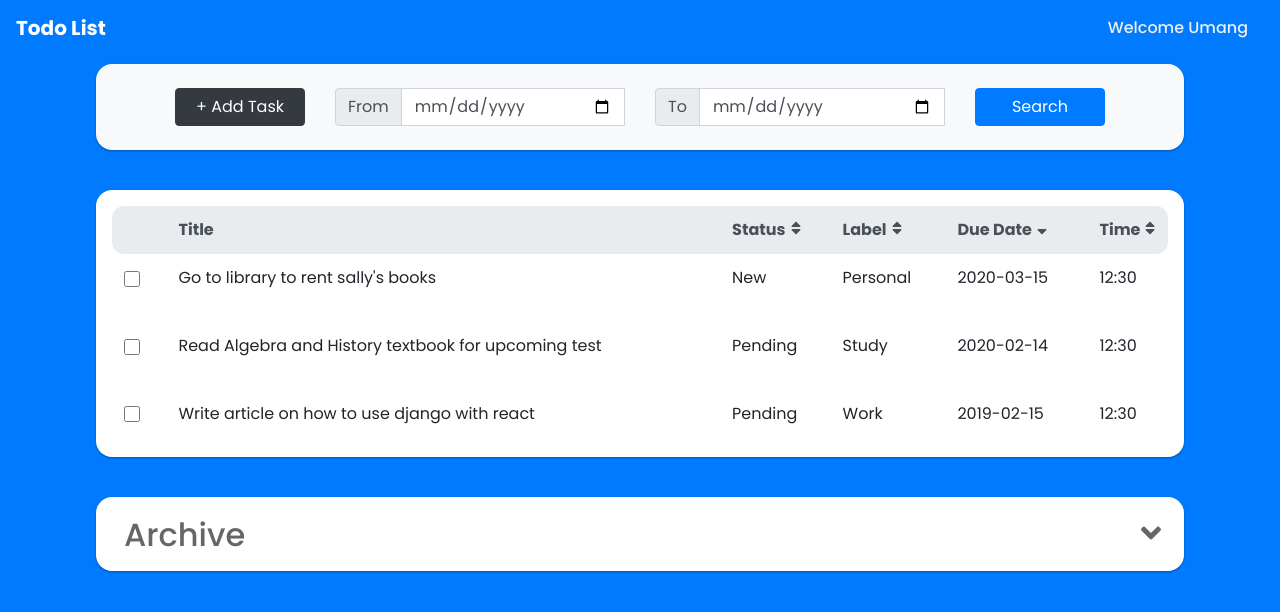
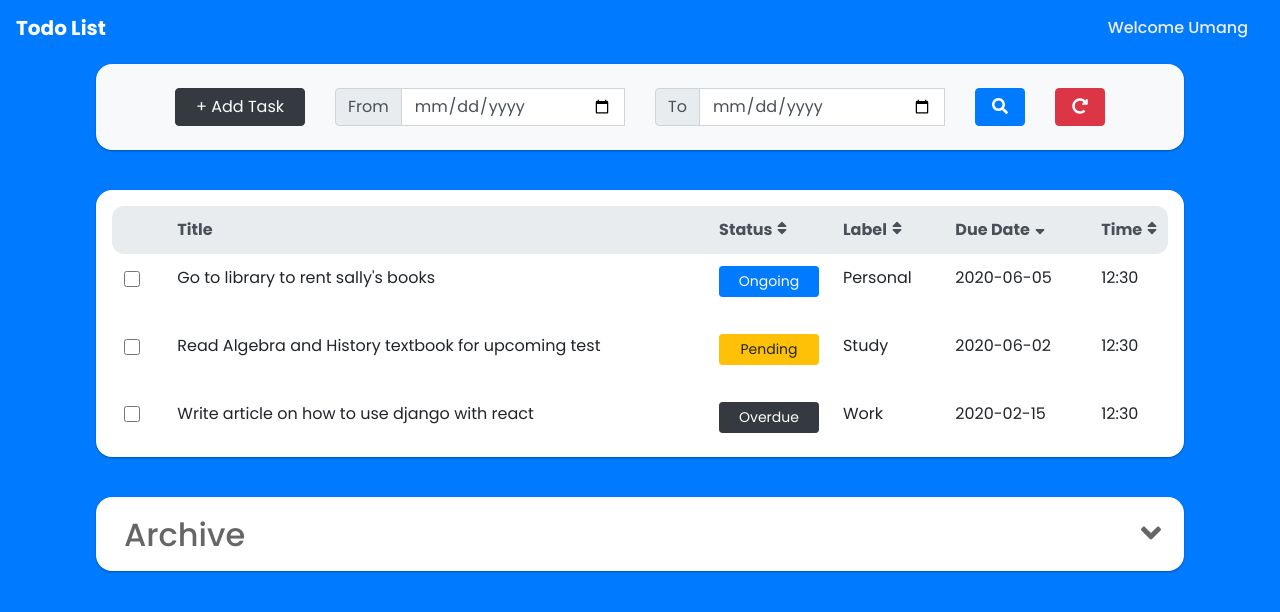
Before and after one commit to Umanggpt3/Todo-List, a React (Create React App) app in the folder todo-list/: page / in a window 1280 px wide. Shown: the top 612 px of the page. Built offline with nearby package versions, Linux system fonts and the light colour scheme.

Commit message:
Added Search Functionality. Also UI Changes

```diff
--- a/todo-list/src/Components/AddTask/AddTask.js
+++ b/todo-list/src/Components/AddTask/AddTask.js
@@ -14,7 +14,7 @@ class Addtask extends React.Component {
             item: {
                 id: "",
                 description: "",
-                status: "New",
+                status: "Ongoing",
                 label: "",
                 date: "",
                 time: ""
@@ -39,7 +39,7 @@ class Addtask extends React.Component {
             let newitem = {
                 id: "",
                 description: "",
-                status: "New",
+                status: "Ongoing",
                 label: "",
                 date: "",
                 time: ""
--- a/todo-list/src/Components/Navbar/Navbar.css
+++ b/todo-list/src/Components/Navbar/Navbar.css
@@ -31,6 +31,12 @@
     color: #eeeeee !important;
 }
 
+.search-btn svg {
+    position: relative !important;
+    margin-top: 0px !important;
+    margin-left: 0px !important;
+}
+
 @media screen and (max-width: 576px) {
     .fixedTop-2 {
         padding-top: 1vh !important;
--- a/todo-list/src/Components/Navbar/Navbar.js
+++ b/todo-list/src/Components/Navbar/Navbar.js
@@ -5,10 +5,81 @@ import Nav from 'react-bootstrap/Nav';
 import Form from 'react-bootstrap/Form';
 import Col from 'react-bootstrap/Col';
 import InputGroup from 'react-bootstrap/InputGroup';
-import Row from 'react-bootstrap/Row';
+import { FontAwesomeIcon } from '@fortawesome/react-fontawesome';
+import { faSearch , faRedoAlt } from '@fortawesome/free-solid-svg-icons';
 import './Navbar.css';
 
-const navbar = (props) => {
+class NavbarAbove extends React.Component {
+
+    constructor(props) {
+        super(props);
+        this.state = {
+            fromDate: "",
+            toDate: "",
+            validated: false
+        }
+    }
+
+    setValidated = (val) => {
+        this.setState({
+            validated: val
+        })
+    }
+
+    handleSubmit = (event) => {
+        const form = event.currentTarget;
+        event.preventDefault();
+
+        let fDate = new Date(this.state.fromDate + " 00:00:00");
+        let tDate = new Date(this.state.toDate + " 00:00:00");
+
+        let daysDiff = (tDate.getTime() - fDate.getTime()) / (1000 * 3600 * 24);
+        console.log(daysDiff);
+        if (form.checkValidity() === false || (daysDiff < 0 && daysDiff !== "NaN")) {
+            console.log("In here");
+            event.stopPropagation();
+
+            if(daysDiff < 0) {
+                this.setValidated(false);
+                alert("Select The Dates Properly.");
+            } else {
+                this.setValidated(true);
+            }
+
+        } else {
+            this.props.searchFunction(this.state.fromDate, this.state.toDate);
+            this.setValidated(false);
+        }
+    }
+
+    handleReset = (event) => {
+        this.setState({
+            fromDate: "",
+            toDate: ""
+        });
+
+        this.setValidated(false);
+        this.props.searchFunction(this.state.fromDate, this.state.toDate, 0);
+    }
+
+    handleInputChange = (event) => {
+        const target = event.target;
+        const name = target.name;
+        let value;
+        if(name === "fromDate") {
+            value = target.value;
+            this.setState({
+                fromDate: value
+            });
+        } else if(name === "toDate") {
+            value = target.value;
+            this.setState({
+                toDate: value
+            });
+        }
+    }
+
+    render() {
         return (
             <div>
                 <Navbar collapseOnSelect expand="sm" bg="primary" variant="dark" fixed="top" className="fixedTop-1">
@@ -21,19 +92,27 @@ const navbar = (props) => {
                     <Navbar.Toggle aria-controls="responsive-navbar-nav" />
                     <Navbar.Collapse id="responsive-navbar-nav">
                         <Nav className="nav-2 mx-auto">
-                        <Form as={Row}>
+                            <Form
+                                noValidate
+                                validated={this.state.validated}
+                                onSubmit={this.handleSubmit}
+                                onReset={this.handleReset}
+                                className="row"
+                            >
                                 <Form.Group as={Col} lg="2" controlId="validationDate">
-                                <Button className="addtask-btn btn-block" variant="dark" onClick={props.toggleModal}>+ Add Task</Button>
+                                    <Button className="addtask-btn btn-block" variant="dark" onClick={this.props.toggleModal}>+ Add Task</Button>
                                 </Form.Group>
-                            <Form.Group as={Col} lg="4" controlId="validationDate">
+                                <Form.Group as={Col} lg="4" controlId="validationFromDate">
                                 <InputGroup>
                                     <InputGroup.Prepend>
-                                    <InputGroup.Text id="inputGroupPrepend">From</InputGroup.Text>
+                                        <InputGroup.Text id="inputGroupPrepend1">From</InputGroup.Text>
                                     </InputGroup.Prepend>
                                     <Form.Control
                                         type="date"
-                                    name="date"
-                                    aria-describedby="inputGroupPrepend"
+                                        name="fromDate"
+                                        value={this.state.fromDate}
+                                        onChange={this.handleInputChange}
+                                        aria-describedby="inputGroupPrepend1"
                                         required
                                     />
                                     <Form.Control.Feedback type="invalid">
@@ -44,15 +123,17 @@ const navbar = (props) => {
                                     </Form.Control.Feedback>
                                 </InputGroup>
                                 </Form.Group>
-                            <Form.Group as={Col} lg="4" controlId="validationDate">
+                                <Form.Group as={Col} lg="4" controlId="validationToDate">
                                 <InputGroup>
                                     <InputGroup.Prepend>
-                                    <InputGroup.Text id="inputGroupPrepend">To</InputGroup.Text>
+                                        <InputGroup.Text id="inputGroupPrepend2">To</InputGroup.Text>
                                     </InputGroup.Prepend>
                                     <Form.Control
                                         type="date"
-                                    name="date"
-                                    aria-describedby="inputGroupPrepend"
+                                        name="toDate"
+                                        value={this.state.toDate}
+                                        onChange={this.handleInputChange}
+                                        aria-describedby="inputGroupPrepend2"
                                         required
                                     />
                                     <Form.Control.Feedback type="invalid">
@@ -63,8 +144,15 @@ const navbar = (props) => {
                                     </Form.Control.Feedback>
                                 </InputGroup>
                                 </Form.Group>
-                            <Form.Group as={Col} lg="2" controlId="validationDate">
-                                <Button className="search-btn btn-block" variant="primary" type="submit">Search</Button>
+                                <Form.Group as={Col} lg="1" controlId="validationDate">
+                                    <Button className="search-btn btn-block" variant="primary" type="submit">
+                                        <FontAwesomeIcon icon={faSearch}></FontAwesomeIcon>
+                                    </Button>
+                                </Form.Group>
+                                <Form.Group as={Col} lg="1" controlId="validationDate">
+                                    <Button className="search-btn btn-block" variant="danger" type="reset">
+                                        <FontAwesomeIcon icon={faRedoAlt}></FontAwesomeIcon>
+                                    </Button>
                                 </Form.Group>
                             </Form>
                         </Nav>
@@ -73,5 +161,6 @@ const navbar = (props) => {
             </div>
         )
     }
+}
 
-export default navbar;
+export default NavbarAbove;
--- a/todo-list/src/Components/Task/Task.css
+++ b/todo-list/src/Components/Task/Task.css
@@ -14,3 +14,7 @@ input[type=checkbox]:checked {
 .strikeThrough {
     text-decoration: line-through;
 }
+
+td .btn {
+    cursor: default !important;
+}
--- a/todo-list/src/Components/Task/Task.js
+++ b/todo-list/src/Components/Task/Task.js
@@ -1,6 +1,16 @@
 import React from 'react';
 import Form from 'react-bootstrap/Form';
 import './Task.css';
+
+Date.prototype.yyyymmdd = function() {
+    let mm = this.getMonth() + 1;
+    let dd = this.getDate();
+
+    return [this.getFullYear(),
+            (mm>9 ? '' : '0') + mm,
+            (dd>9 ? '' : '0') + dd
+           ].join('-');
+};
 
 class Task extends React.Component {
 
@@ -25,7 +35,33 @@ class Task extends React.Component {
             checkBoxChecked: event.target.checked
         });
         if(event.target.checked) {
-            this.props.completedTask(this.props.desc);
+            let nowDate = new Date();
+            let nowTime = nowDate.getHours() + ":" + nowDate.getMinutes();
+            this.props.completedTask(this.props.desc, nowDate.yyyymmdd(), nowTime);
+        }
+    }
+
+    prettyStatus = () => {
+        let nowDate = Date.now();
+        let dueDate = new Date(this.props.date + " " + this.props.time);
+        let val = this.props.status;
+        let daysDiff = (dueDate.getTime() - nowDate) / (1000 * 3600 * 24);
+
+        if (val === 'Ongoing') {
+            return (
+                <div className="btn btn-primary btn-block btn-sm" >{val}</div>
+            )
+        } else if (val === "Pending") {
+            return (
+                (daysDiff < 0) ? <div className="btn btn-dark btn-block btn-sm" >Overdue</div> :
+                (daysDiff <= 2) ? <div className="btn btn-danger btn-block btn-sm" >{val}</div>
+                : <div className="btn btn-warning btn-block btn-sm" >{val}</div>
+
+            )
+        } else if (val === "Completed") {
+            return (
+                <div className="btn btn-success btn-block btn-sm" >{val}</div>
+            )
         }
     }
 
@@ -44,11 +80,46 @@ class Task extends React.Component {
                     </Form.Group>
                 </Form>
                 </th>
-                <td className={this.props.comp === 'Archive' ? "strikeThrough" : !this.state.checkBoxChecked ? "" : "strikeThrough"}>{this.props.desc}</td>
-                <td className={this.props.comp === 'Archive' ? "strikeThrough" : !this.state.checkBoxChecked ? "" : "strikeThrough"}>{this.props.status}</td>
-                <td className={this.props.comp === 'Archive' ? "strikeThrough" : !this.state.checkBoxChecked ? "" : "strikeThrough"}>{this.props.label}</td>
-                <td className={this.props.comp === 'Archive' ? "strikeThrough" : !this.state.checkBoxChecked ? "" : "strikeThrough"}>{this.props.date}</td>
-                <td className={this.props.comp === 'Archive' ? "strikeThrough" : !this.state.checkBoxChecked ? "" : "strikeThrough"}>{this.props.time}</td>
+                <td
+                    className={this.props.comp === 'Archive' ?
+                    "strikeThrough" :
+                    !this.state.checkBoxChecked ?
+                    "" :
+                    "strikeThrough"}>
+                        {this.props.desc}
+                </td>
+                <td
+                    className={this.props.comp === 'Archive' ?
+                    "strikeThrough" :
+                    !this.state.checkBoxChecked ?
+                    "" :
+                    "strikeThrough"}>
+                        {this.prettyStatus()}
+                </td>
+                <td
+                    className={this.props.comp === 'Archive' ?
+                    "strikeThrough" :
+                    !this.state.checkBoxChecked ?
+                    "" :
+                    "strikeThrough"}>
+                        {this.props.label}
+                </td>
+                <td
+                    className={this.props.comp === 'Archive' ?
+                    "strikeThrough" :
+                    !this.state.checkBoxChecked ?
+                    "" :
+                    "strikeThrough"}>
+                        {this.props.date}
+                </td>
+                <td
+                    className={this.props.comp === 'Archive' ?
+                    "strikeThrough" :
+                    !this.state.checkBoxChecked ?
+                    "" :
+                    "strikeThrough"}>
+                        {this.props.time}
+                </td>
             </tr>
         )
     }
--- a/todo-list/src/Components/Todo/Todo.js
+++ b/todo-list/src/Components/Todo/Todo.js
@@ -1,16 +1,22 @@
 import React, { Component } from 'react';
 import Task from '../Task/Task';
 import AddTask from '../AddTask/AddTask';
-import Navbar from '../Navbar/Navbar';
+import NavbarAbove from '../Navbar/Navbar';
+import Image from 'react-bootstrap/Image';
 import { FontAwesomeIcon } from '@fortawesome/react-fontawesome';
 import { faSort , faSortUp, faSortDown } from '@fortawesome/free-solid-svg-icons';
 import 'bootstrap/dist/css/bootstrap.min.css';
 import Archive from '../Archive/Archive';
+import logo from './preview.png';
 import './Todo.css'
 
 class Todo extends Component {
 
-  originalData = [
+  state = {
+    show: false,
+    todoItems: [],
+    completedTodo: [],
+    originalData: [
       {
         id: "1",
         description: "Buy ingredients to prepare dinner",
@@ -24,15 +30,15 @@ class Todo extends Component {
         description: "Read Algebra and History textbook for upcoming test",
         status: 'Pending',
         label: 'Study',
-      date: '2020-02-14',
+        date: '2020-06-02',
         time: '12:30'
       },
       {
         id: "3",
         description: "Go to library to rent sally's books",
-      status: 'New',
+        status: 'Ongoing',
         label: 'Personal',
-      date: '2020-03-15',
+        date: '2020-06-05',
         time: '12:30'
       },
       {
@@ -40,15 +46,10 @@ class Todo extends Component {
         description: "Write article on how to use django with react",
         status: 'Pending',
         label: 'Work',
-      date: '2019-02-15',
+        date: '2020-02-15',
         time: '12:30'
       }
-  ];
-
-  state = {
-    show: false,
-    todoItems: [],
-    completedTodo: [],
+    ],
     sortType: {
       status: '',
       label: '',
@@ -61,7 +62,7 @@ class Todo extends Component {
   UNSAFE_componentWillMount() {
     let todoData = [];
     let completed = [];
-    this.originalData.map(item => {
+    this.state.originalData.map(item => {
       if(item.status !== 'Completed') {
         todoData.push(item);
       } else {
@@ -89,13 +90,29 @@ class Todo extends Component {
       ...this.state.todoItems
     ];
 
-    newitem.id = (this.state.todoItems.length + 1).toString();
+    let newOGData = [
+      ...this.state.originalData
+    ]
+
+    newitem.id = (this.state.originalData.length + 1).toString();
+
+    let nowDate = Date.now();
+    let dueDate = new Date(newitem.date);
+
+    let daysDiff = (dueDate.getTime() - nowDate) / (1000 * 3600 * 24);
+    console.log(daysDiff);
+
+    if (daysDiff <= 2) {
+      newitem.status = "Pending";
+    }
 
     newitems.push(newitem);
+    newOGData.push(newitem);
 
     this.setState({
       show: this.state.show,
-      todoItems: newitems
+      todoItems: newitems,
+      originalData: newOGData
     });
   }
 
@@ -150,7 +167,7 @@ class Todo extends Component {
     });
   }
 
-  completedTask = (desc) => {
+  completedTask = (desc, date, time) => {
     let todoData = [];
     let completed = [
       ...this.state.completedTodo
@@ -160,6 +177,8 @@ class Todo extends Component {
         todoData.push(item);
       } else {
         item.status = "Completed";
+        item.date = date;
+        item.time = time;
         completed.push(item);
       }
     });
@@ -168,15 +187,66 @@ class Todo extends Component {
         todoItems: todoData,
         completedTodo: completed
       });
-    }, 1000);
-    this.forceUpdate();
+    }, 500);
+  }
+
+  searchFunction = (fromDate, toDate, val = 1) => {
+    if(val == 1) {
+      let newTodo = [];
+
+      this.state.todoItems.map(item => {
+        let current = new Date(item.date + " 00:00:00");
+        let fDate = new Date(fromDate + " 00:00:00");
+        let tDate = new Date(toDate + " 00:00:00");
+
+        let fDaysDiff = (current.getTime() - fDate.getTime()) / (1000 * 3600 * 24);
+        let tDaysDiff = (current.getTime() - tDate.getTime()) / (1000 * 3600 * 24);
+
+        if(fDaysDiff >= 0 && tDaysDiff <= 0) {
+          newTodo.push(item);
+        }
+      });
+
+      if(newTodo.length !== 0) {
+        this.setState({
+          todoItems: newTodo
+        });
+      } else {
+        alert("No Search Results.");
+      }
+    } else {
+      let todoData = [];
+      let newSortType = this.state.sortType;
+
+      this.state.originalData.map(item => {
+        if(item.status !== 'Completed') {
+          todoData.push(item);
+        }
+      });
+
+      if (newSortType[this.state.currentSort] === 'asc') {
+        newSortType[this.state.currentSort] = 'desc';
+      } else if (newSortType[this.state.currentSort] === 'desc') {
+        newSortType[this.state.currentSort] = 'asc';
+      }
+
+      this.setState({
+        todoItems: todoData,
+        sortType: newSortType
+      }, () => {
+        console.log(todoData);
+        console.log(this.state.todoItems);
+        this.sortTasks(this.state.currentSort);
+      });
+    }
   }
 
   render() {
     return (
       <div>
-        <Navbar
-          toggleModal={this.toggleAddTask}/>
+        <NavbarAbove
+          toggleModal={this.toggleAddTask}
+          searchFunction={this.searchFunction}/>
         <AddTask
           show={this.state.show}
           onHide={this.toggleAddTask}
@@ -230,7 +300,10 @@ class Todo extends Component {
               })}
               </tbody>
               </table> :
-                <h6 className="text-center">Click on add tasks to see your tasks here.</h6>
+              <div className="text-center">
+                <Image src={logo} fluid />
+                <h6 className="text-center">All done for now.<br></br>Click on add task to keep track of your tasks.</h6>
+              </div>
               }
         </div>
         <Archive
```
Also changed, not shown: todo-list/public/index.html (+1 -21 lines), todo-list/src/Components/Todo/preview.png (added). Lines whose indentation alone changed are shown as unchanged.
